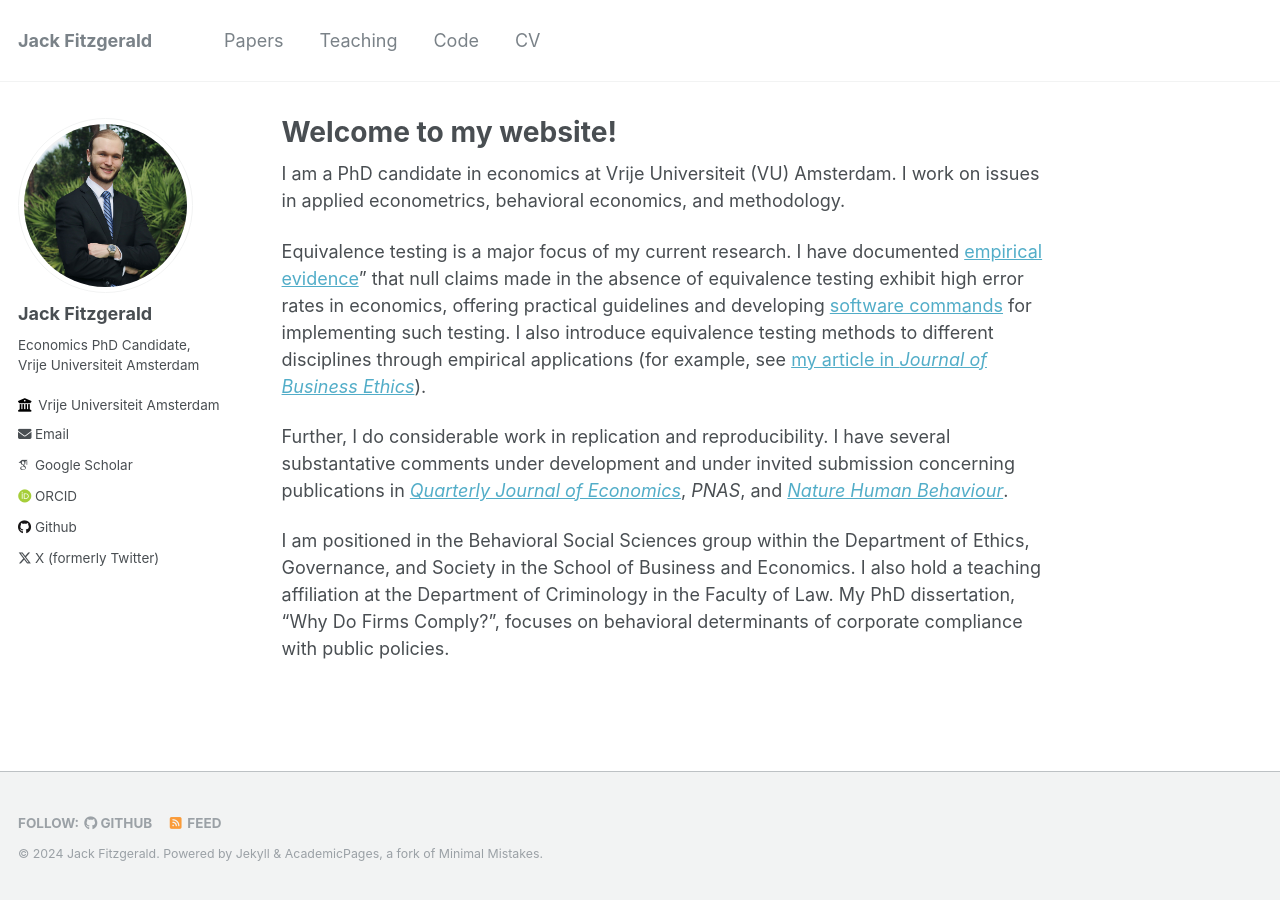
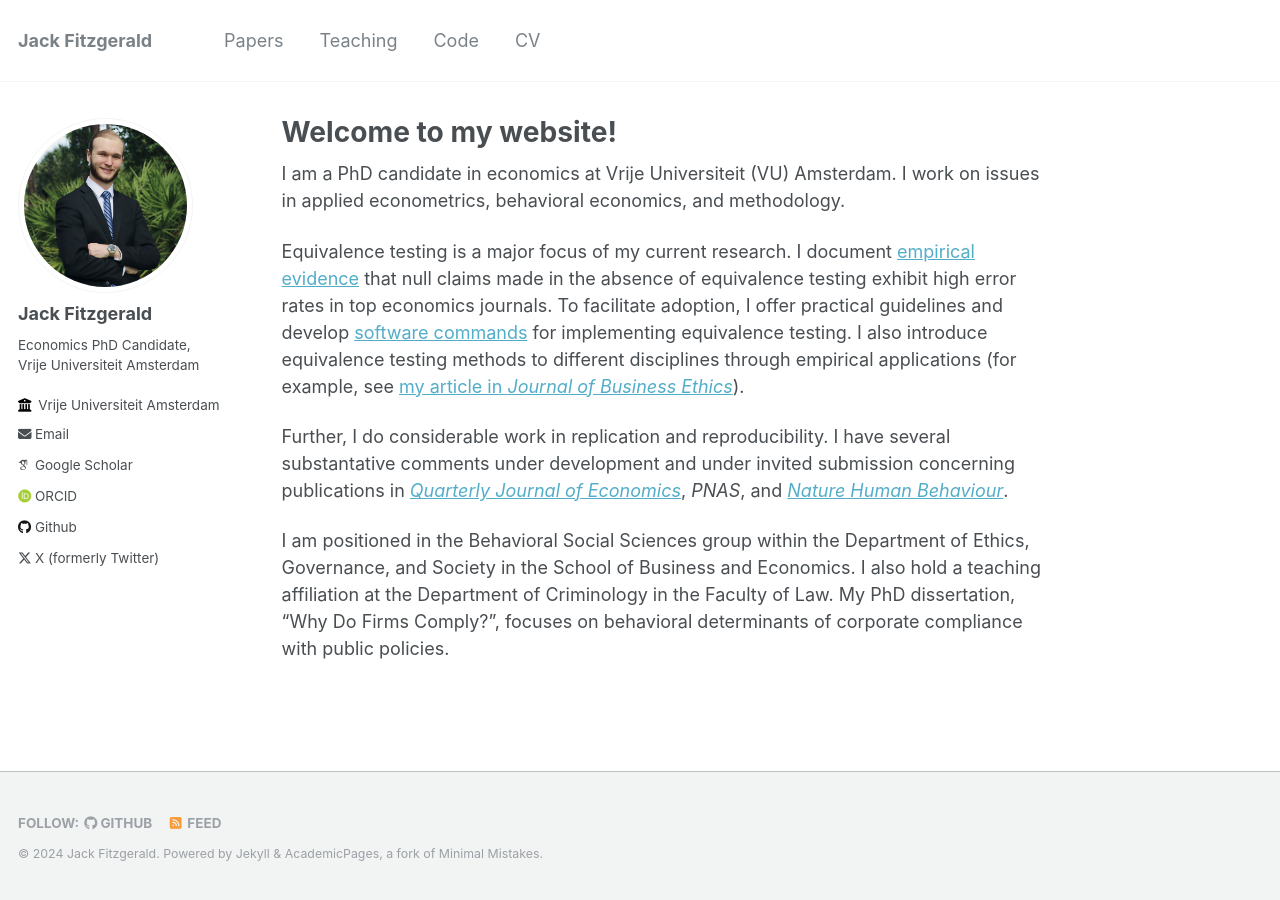
Before and after one commit to jack-fitzgerald/jack-fitzgerald.github.io, a Jekyll site: the page built from _pages/about.md, in a window 1280 px wide. Built offline with Jekyll 4.4.1, drawn with Linux system fonts in a browser that asks for light colours; some web fonts are replaced.

Commit message:
Update about.md

```diff
--- a/_pages/about.md
+++ b/_pages/about.md
@@ -9,7 +9,7 @@ redirect_from:
 
 I am a PhD candidate in economics at Vrije Universiteit (VU) Amsterdam. I work on issues in applied econometrics, behavioral economics, and methodology.
 
-Equivalence testing is a major focus of my current research. I have documented [empirical evidence](https://jack-fitzgerald.github.io/files/The_Need_for_Equivalence_Testing_in_Economics.pdf)" that null claims made in the absence of equivalence testing exhibit high error rates in economics, offering practical guidelines and developing [software commands](https://jack-fitzgerald.github.io/code/) for implementing such testing. I also introduce equivalence testing methods to different disciplines through empirical applications (for example, see [my article in <i>Journal of Business Ethics</i>](https://doi.org/10.1007/s10551-024-05731-x)).
+Equivalence testing is a major focus of my current research. I document [empirical evidence](https://jack-fitzgerald.github.io/files/The_Need_for_Equivalence_Testing_in_Economics.pdf) that null claims made in the absence of equivalence testing exhibit high error rates in top economics journals. To facilitate adoption, I offer practical guidelines and develop [software commands](https://jack-fitzgerald.github.io/code/) for implementing equivalence testing. I also introduce equivalence testing methods to different disciplines through empirical applications (for example, see [my article in <i>Journal of Business Ethics</i>](https://doi.org/10.1007/s10551-024-05731-x)).
 
 Further, I do considerable work in replication and reproducibility. I have several substantative comments under development and under invited submission concerning publications in [<i>Quarterly Journal of Economics</i>](https://jack-fitzgerald.github.io/files/MS23_Replication.pdf), <i>PNAS</i>, and [<i>Nature Human Behaviour</i>](https://doi.org/10.1038/s41562-023-01807-2).
 
```
